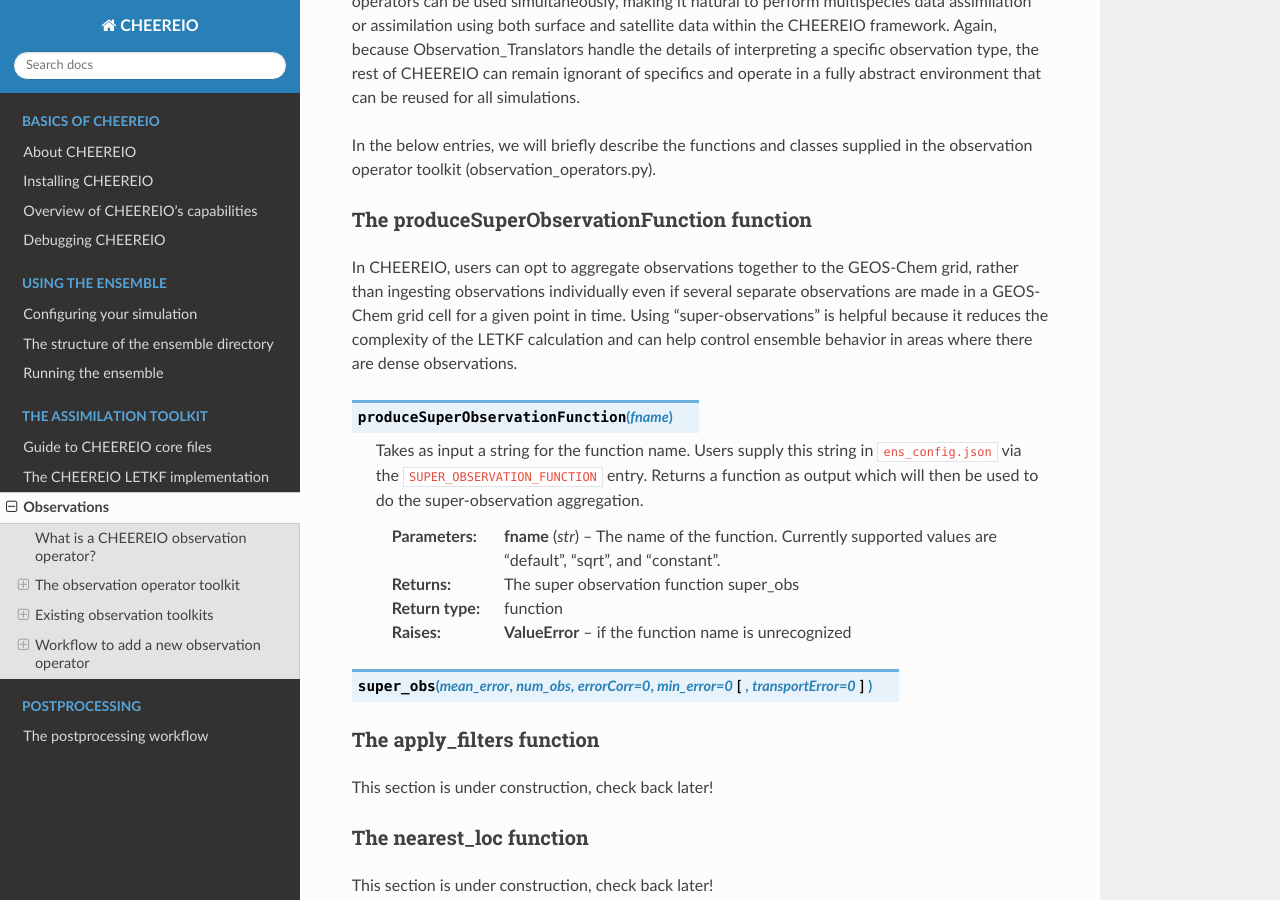
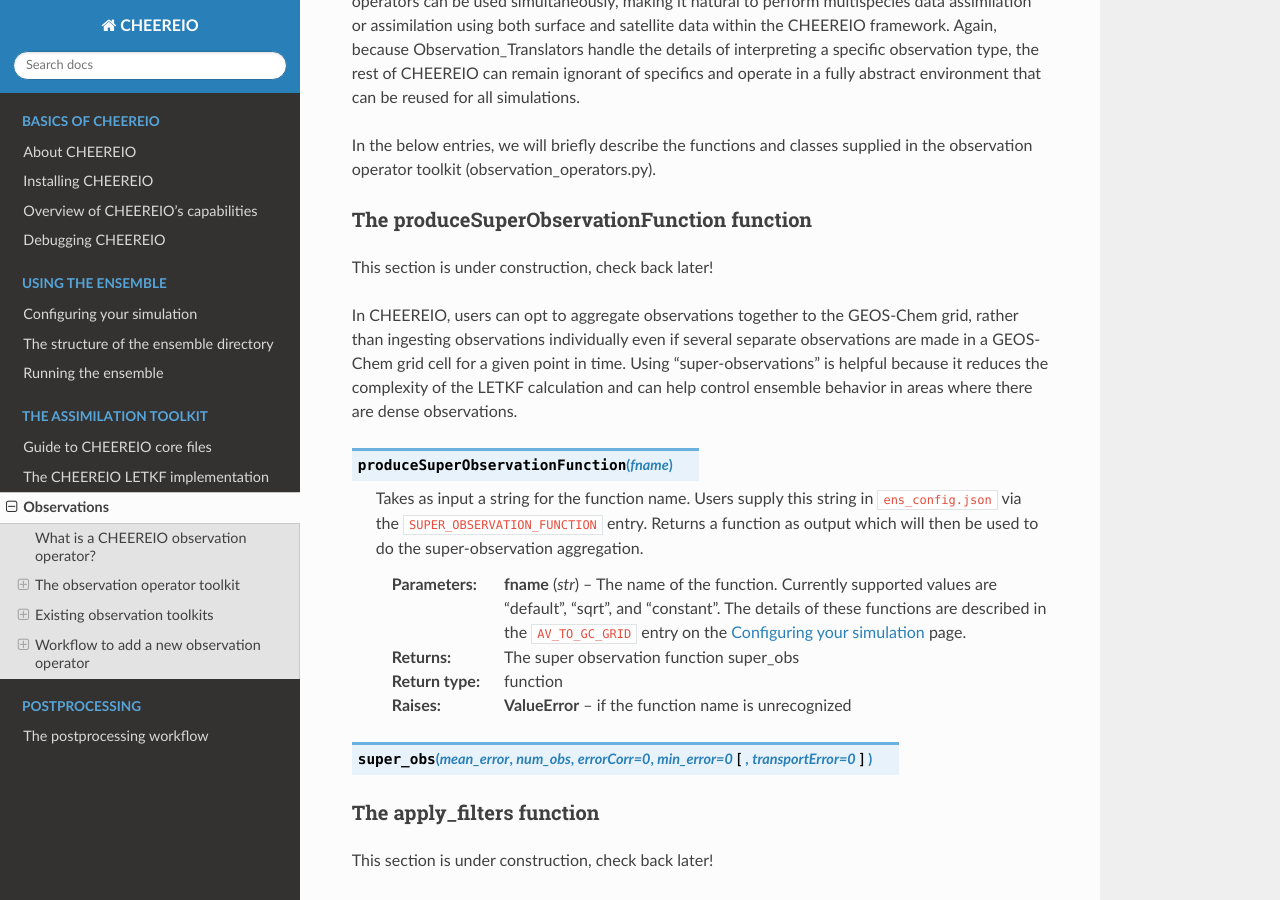
Before and after one commit to drewpendergrass/CHEEREIO, a Sphinx documentation site: the page built from docs/Observations.rst, in a window 1280 px wide and 900 px high, scrolled down 1146 px. Built offline with Sphinx 7.4.7 and the Read the Docs theme 2.0.0, drawn with Linux system fonts in a browser that asks for light colours.

Commit message:
update observations

```diff
--- a/docs/Observations.rst
+++ b/docs/Observations.rst
@@ -22,13 +22,15 @@
 The produceSuperObservationFunction function
 ~~~~~~~~~~~~~
 
+This section is under construction, check back later!
+
 In CHEEREIO, users can opt to aggregate observations together to the GEOS-Chem grid, rather than ingesting observations individually even if several separate observations are made in a GEOS-Chem grid cell for a given point in time. Using "super-observations" is helpful because it reduces the complexity of the LETKF calculation and can help control ensemble behavior in areas where there are dense observations.
 
 .. py:function:: produceSuperObservationFunction(fname)
 
    Takes as input a string for the function name. Users supply this string in ``ens_config.json`` via the ``SUPER_OBSERVATION_FUNCTION`` entry. Returns a function as output which will then be used to do the super-observation aggregation.
 
-   :param str fname: The name of the function. Currently supported values are "default", "sqrt", and "constant".
+   :param str fname: The name of the function. Currently supported values are "default", "sqrt", and "constant". The details of these functions are described in the ``AV_TO_GC_GRID`` entry on the :ref:`Configuration` page.
    :return: The super observation function super_obs
    :rtype: function
    :raises ValueError: if the function name is unrecognized
```
